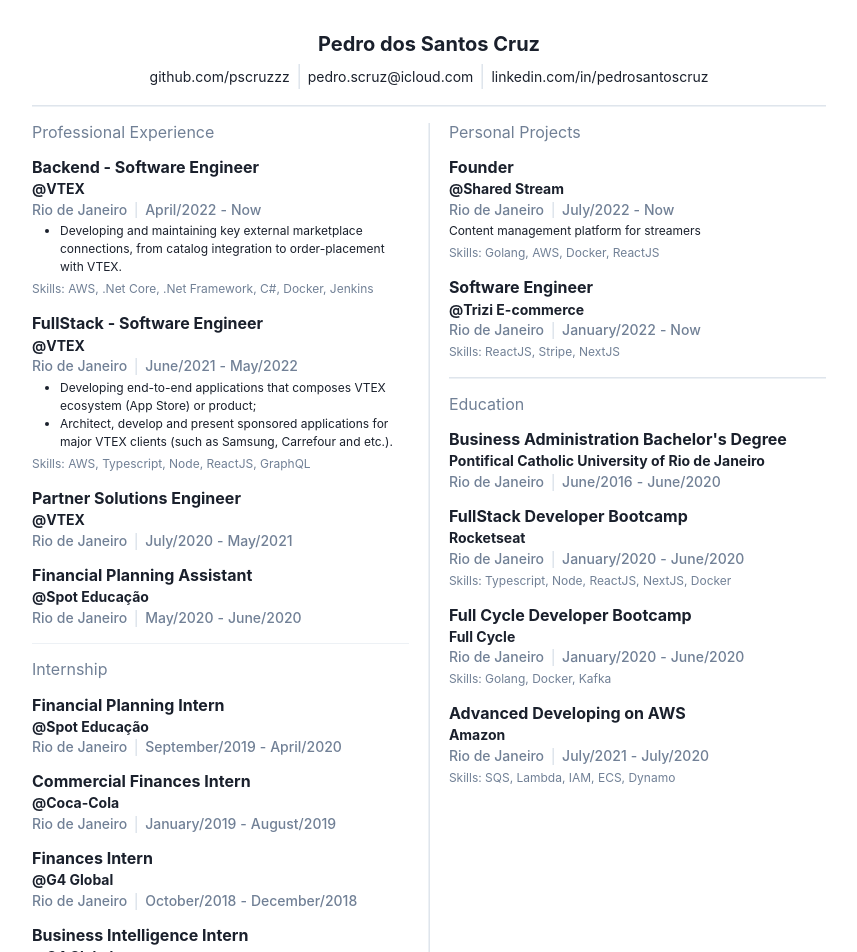
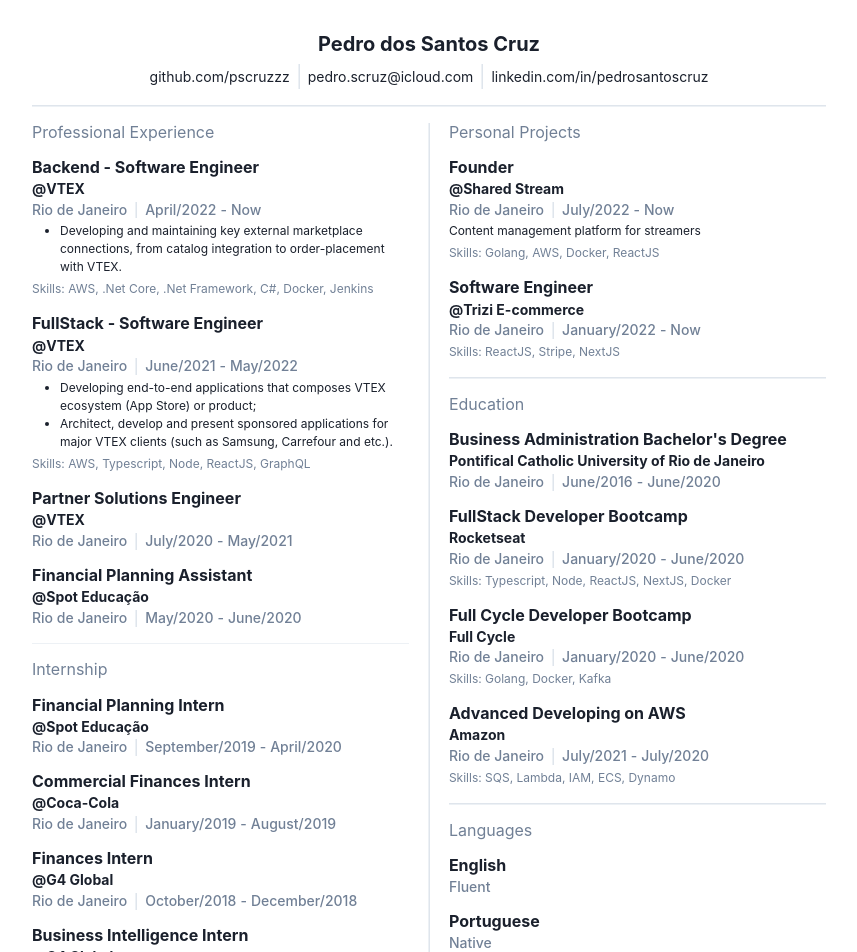
Before and after one commit to pscruzzz/my-resume, a Next.js app: page / in a window 1280 px wide. Shown: the top 952 px of the page, without its empty margins (211-1068 px from the left). Built offline with nearby package versions, Linux system fonts and the light colour scheme.

Commit message:
feat: improve cv

```diff
--- /dev/null
+++ b/components/Language.tsx
@@ -0,0 +1,22 @@
+import { Divider, Flex, Heading, Stack, Text, Link, UnorderedList, ListItem } from '@chakra-ui/react'
+
+interface RoleProps {
+  language: string
+  level: string
+}
+
+
+export const Language: React.FC<RoleProps> = ({ language, level }) => {
+
+
+  return (
+    <Stack spacing={1}>
+      <Heading as="h3" size={"sm"} id="projectRole">
+        {language}
+      </Heading>
+      <Heading as="h4" fontWeight={"medium"} size={"xs"} color={"gray.500"} id="location">
+        {level}
+      </Heading>
+    </Stack>
+  )
+}
--- a/components/Resume.tsx
+++ b/components/Resume.tsx
@@ -2,6 +2,7 @@
 import Head from 'next/head'
 import { Education } from './Education'
 import { Internships } from './Internships'
+import { Language } from './Language'
 import { Project } from './Project'
 import { Role } from './Role'
 
@@ -170,6 +171,20 @@
               skills={["SQS", "Lambda", "IAM", "ECS", "Dynamo"]}
             />
           </Stack>
+          <Divider h="0.5px" w="100%" bg={"gray.300"} orientation='horizontal' />
+          <Stack justify="flex-start" spacing={4}>
+            <Heading as="h3" size={"sm"} fontWeight={"normal"} color={"gray.500"}>
+              Languages
+            </Heading>
+            <Language
+              language='English'
+              level='Fluent'
+            />
+            <Language
+              language='Portuguese'
+              level='Native'
+            />
+          </Stack>
         </Stack>
       </Stack>
     </Stack >
```
